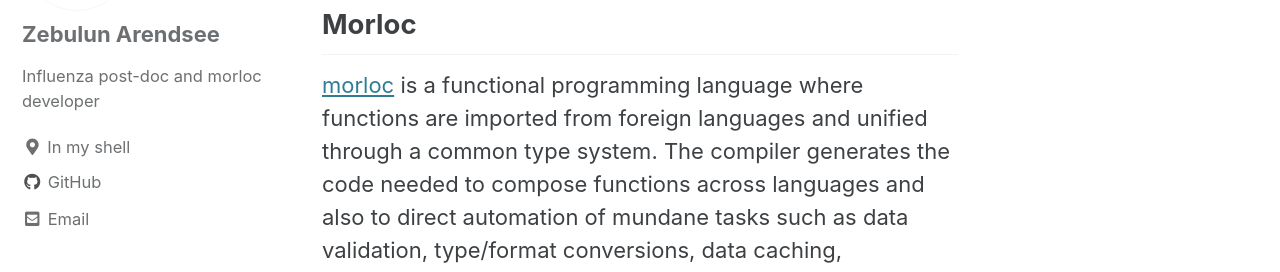
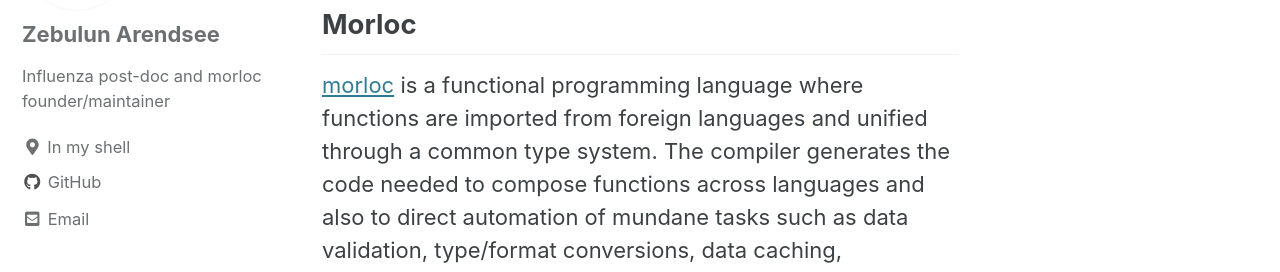
Before and after one commit to arendsee/arendsee.github.io, a Jekyll site: the page built from _pages/projects.md, in a window 1280 px wide. Shown: the part 210-482 px from the top of the page. Built offline with Jekyll 4.4.1, drawn with Linux system fonts in a browser that asks for light colours; cached includes are drawn as plain includes; the list of posts is cut into pages by our own code.

Commit message:
Tone slightly up

```diff
--- a/_config.yml
+++ b/_config.yml
@@ -99,7 +99,7 @@ analytics:
 author:
   name             : "Zebulun Arendsee"
   avatar           : "/assets/img/profile.png"
-  bio              : "Influenza post-doc and morloc developer"
+  bio              : "Influenza post-doc and morloc founder/maintainer"
   location         : "In my shell"
   email            : "zbwrnz@gmail.com"
   links:
```
